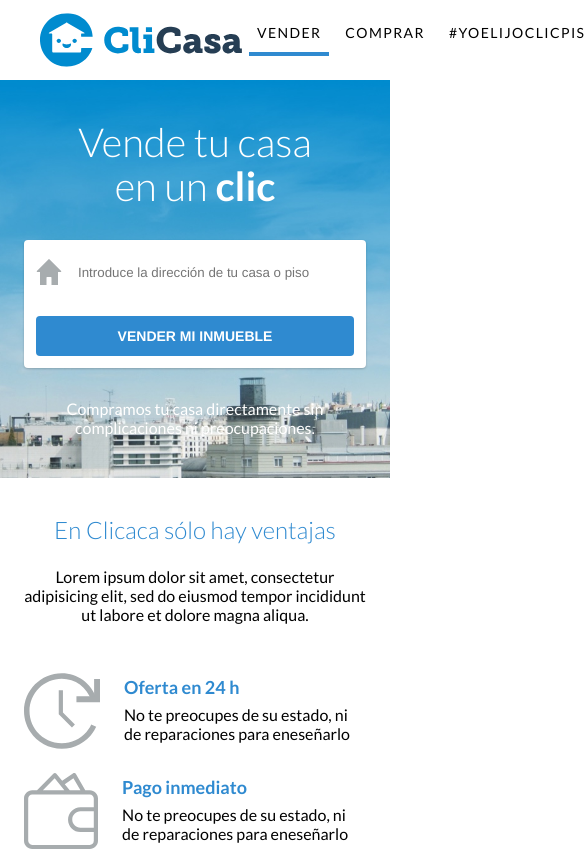
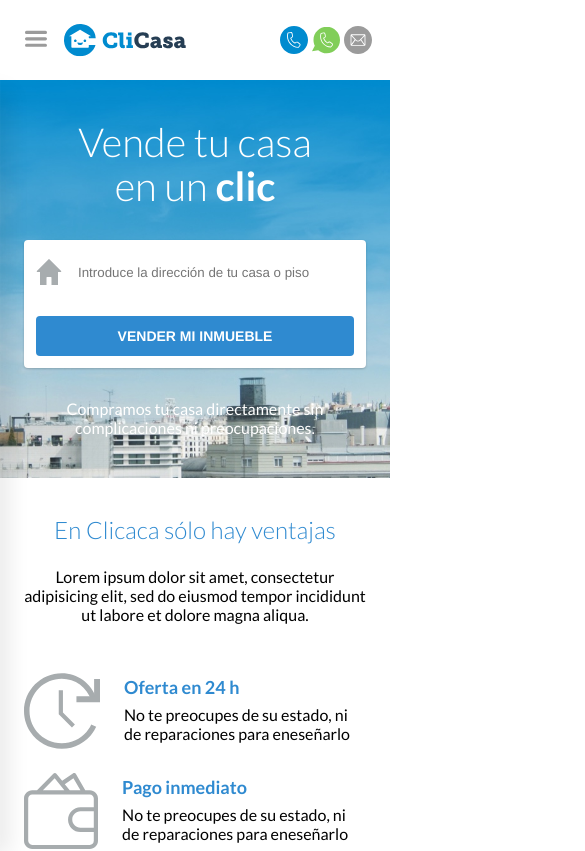
Before and after one commit to jordiparadelo/clicasa, a Next.js app in the folder frontend_next/: page / in a window 390 px wide. Shown: the top 851 px of the page, 585 px wide, since content can reach past the window. Built offline with nearby package versions, Linux system fonts and the light colour scheme.

Commit message:
updates/Navbar.js
- Updated responsive styles
- Added hamburger-menu button

```diff
--- a/frontend_next/assets/index.js
+++ b/frontend_next/assets/index.js
@@ -10,6 +10,8 @@ import Logo from "./Logo.svg";
 import PlayButton from "./icons/icon-facebook.svg";
 // Ui
 import Home from "./icons/ui-home.svg";
+import MenuOpen from "./icons/ui-menu_open.svg";
+import MenuClose from "./icons/ui-menu_close.svg";
 // Glyphs
 import Hour24hs from "./icons/glyph-24hs.svg";
 import Calendar from "./icons/glyph-calendar.svg";
@@ -38,4 +40,6 @@ export const images = {
   Process,
   Inmonoseguros,
   Mapfre,
+  MenuOpen,
+  MenuClose,
 };
--- a/frontend_next/components/ContactButton/ContactButton.jsx
+++ b/frontend_next/components/ContactButton/ContactButton.jsx
@@ -13,10 +13,10 @@ const ContactButton = ({ contact, label }) => {
 
   return (
     links && (
-      <a href={links[contact].link} className={`${styles.ContactButton}`} target="_blank" noreferrer>
+      <a href={links[contact].link} className={`${styles.ContactButton}`} target="_blank" rel="noreferrer" >
         <>
           <img {...links[contact].icon} alt={contact} />
-          {label || null}
+          {label ? <span className="label">{label}</span> : null}
         </>
       </a>
     )
--- a/frontend_next/components/ContactLinks/ContactLinks.jsx
+++ b/frontend_next/components/ContactLinks/ContactLinks.jsx
@@ -2,9 +2,9 @@ import React from 'react';
 // Styles
 import styles from 'styles/ContactLinks.module.scss';
 
-const ContactLinks = ({children}) => {
+const ContactLinks = ({children, className}) => {
     return (
-        <div className={`${styles.ContactLinks}`} role="listbox">
+        <div className={`${styles.ContactLinks} ${className}`} role="listbox">
             {children}
         </div>
     );
--- a/frontend_next/components/Logo/Logo.jsx
+++ b/frontend_next/components/Logo/Logo.jsx
@@ -1,14 +1,12 @@
 import React from "react";
 import Link from "next/link";
-// Styles
-import styles from "styles/Logo.module.scss";
 // Assets
 import { images } from "assets";
 
 const Logo = () => {
   return (
     <Link href="/" >
-      <a className={`${styles.Logo}`}>
+      <a className="Logo">
         <img {...images.Logo} />
       </a>
     </Link>
--- a/frontend_next/components/NavMenu/NavMenu.jsx
+++ b/frontend_next/components/NavMenu/NavMenu.jsx
@@ -1,20 +1,52 @@
-import React from "react";
+import React, { useEffect, useState } from "react";
 import Link from "next/link";
-import {useRouter} from "next/router";
+import { useRouter } from "next/router";
 // Styles
-import styles from 'styles/NavMenu.module.scss'
+import styles from "styles/NavMenu.module.scss";
+// Hooks
+import useMediaQuery from "hooks/useMediaQuery";
+// Assets
+import { images } from "assets";
 
 const NavMenu = ({ links }) => {
-  const {asPath} = useRouter()
+  const { asPath } = useRouter();
+  const [toggle, setToggle] = useState(false);
+  const isMobile = useMediaQuery({ query: "(max-width: 768px)" });
+
+  useEffect(() => {
+    isMobile ? setToggle(toggle) : setToggle(false)
+  }, [isMobile])
+
 
   return (
-    <menu className={`${styles.NavMenu}`}>
-      {links.map((link, index) => (
-        <Link href={link.href || "#"} key={index}>
-          <a aria-selected={asPath === link.href} className={`${styles.NavMenu__Link}`}>{link.slug}</a>
-        </Link>
-      ))}
-    </menu>
+    <>
+      <menu
+        className={`${styles.NavMenu}`}
+        aria-hidden={!toggle}
+      >
+        {links.map((link, index) => (
+          <Link href={link.href || "#"} key={index}>
+            <a
+              aria-selected={asPath === link.href}
+              className={`${styles.NavMenu__Link}`}
+            >
+              {link.slug}
+            </a>
+          </Link>
+        ))}
+      </menu>
+      <button
+        className={`${styles.HamburgerButton}`}
+        onClick={() => setToggle((prevState) => !prevState)}
+        alt="Toggle navbar menu"
+      >
+        {toggle ? (
+          <img {...images.MenuClose} alt="Cerrar Menu" />
+        ) : (
+          <img {...images.MenuOpen} alt="Abrir Menu" />
+        )}
+      </button>
+    </>
   );
 };
 
--- a/frontend_next/containers/Navbar/Navbar.jsx
+++ b/frontend_next/containers/Navbar/Navbar.jsx
@@ -11,7 +11,7 @@ const Navbar = () => {
     <nav className={styles.Navbar}>
       <Logo />
       <NavMenu links={links} />
-      <ContactLinks>
+      <ContactLinks className="ContactLinks--navbar">
         <ContactButton contact="phone" label="910 123 456"/>
         <ContactButton contact="whatsapp"/>
         <ContactButton contact="email"/>
--- a/frontend_next/styles/Logo.module.scss
+++ /dev/null
@@ -1,12 +0,0 @@
-.Logo {
-    display: flex;
-    align-items: center;
-    font-size: 24px;
-    gap: var(--spacing-xs);
-
-    .Logo__texto{
-        .cli{
-            color: var(--primary-color);
-        }
-    }
-}
--- a/frontend_next/styles/NavMenu.module.scss
+++ b/frontend_next/styles/NavMenu.module.scss
@@ -1,18 +1,63 @@
 .NavMenu {
+  --box-shadow: 10px 10px 20px rgba(0, 0, 0, 0.08);
+  background: var(--white-color);
+  padding: var(--spacing);
   display: flex;
-    flex-direction: row;
-    align-items: center;
+  flex-direction: column;
   gap: var(--spacing-xs);
   text-transform: uppercase;
-    font-size: 14px;
+  font-size: clamp(12px, 1vw, 14px);
   letter-spacing: 0.1em;
+  box-shadow: var(--box-shadow);
+  transition: transform 0.8s var(--ease);
 
   .NavMenu__Link {
     min-height: 32px;
     padding-inline: var(--spacing-xs);
+    display: flex;
+    align-items: center;
 
     &[aria-selected="true"] {
+      border-left: 4px solid var(--primary-color);
+    }
+  }
+
+  //   Media
+  @media screen and (max-width: 1000px) {
+    position: absolute;
+    top: var(--height);
+    left: 0;
+    height: calc(100vh - var(--height));
+    z-index: 10;
+
+    // Actions
+    &:not([aria-hidden="false"]) {
+      transform: translateX(-100%);
+    }
+  }
+  @media screen and (min-width: 1000px) {
+    --box-shadow: unset;
+    flex-direction: row;
+    align-items: center;
+    transition: unset;
+
+    .NavMenu__Link {
+      &[aria-selected="true"] {
+        border-left: unset;
         border-bottom: 4px solid var(--primary-color);
       }
     }
   }
+}
+
+.HamburgerButton {
+  --background: unset;
+  --padding: unset;
+
+  display: block;
+  order: -1;
+
+  @media screen and (min-width: 1000px) {
+    display: none;
+  }
+}
--- a/frontend_next/styles/Navbar.module.scss
+++ b/frontend_next/styles/Navbar.module.scss
@@ -1,14 +1,43 @@
 .Navbar {
-    --height: 80px;
+  --height: 80px;
 
+  display: flex;
+  gap: var(--spacing-xs);
+  align-items: center;
+  justify-content: space-between;
+  padding-inline: var(--spacing);
+  height: var(--height);
+  background-color: var(--white-color);
+
+  :global(.Logo) {
     display: flex;
-    align-items: center;
-    justify-content: space-between;
-    padding-inline: 40px;
-    height: var(--height);
-    background-color: var(--white-color);
+    flex-shrink: 1;
+    flex-direction: column;
 
-    @media screen and (min-width: 768px){
-        --height: 120px;
+    > * {
+      flex-grow: 1;
+      max-width: 100%;
     }
+  }
+
+  @media screen and (max-width: 1000px) {
+    :global(.Logo) {
+      margin-inline-end: auto;
+      flex-basis: 126px;
+    }
+  }
+  @media screen and (max-width: 600px) {
+    :global(.Logo) {
+    }
+    a {
+      :global(.label) {
+        display: none;
+      }
+    }
+
+    :global(.ContactLinks--navbar) {
+      gap: 0px;
+      flex-wrap: nowrap;
+    }
+  }
 }
```
Also changed, not shown: frontend_next/assets/icons/ui-menu_close.svg (added), frontend_next/assets/icons/ui-menu_open.svg (added). Lines whose indentation alone changed are shown as unchanged.
